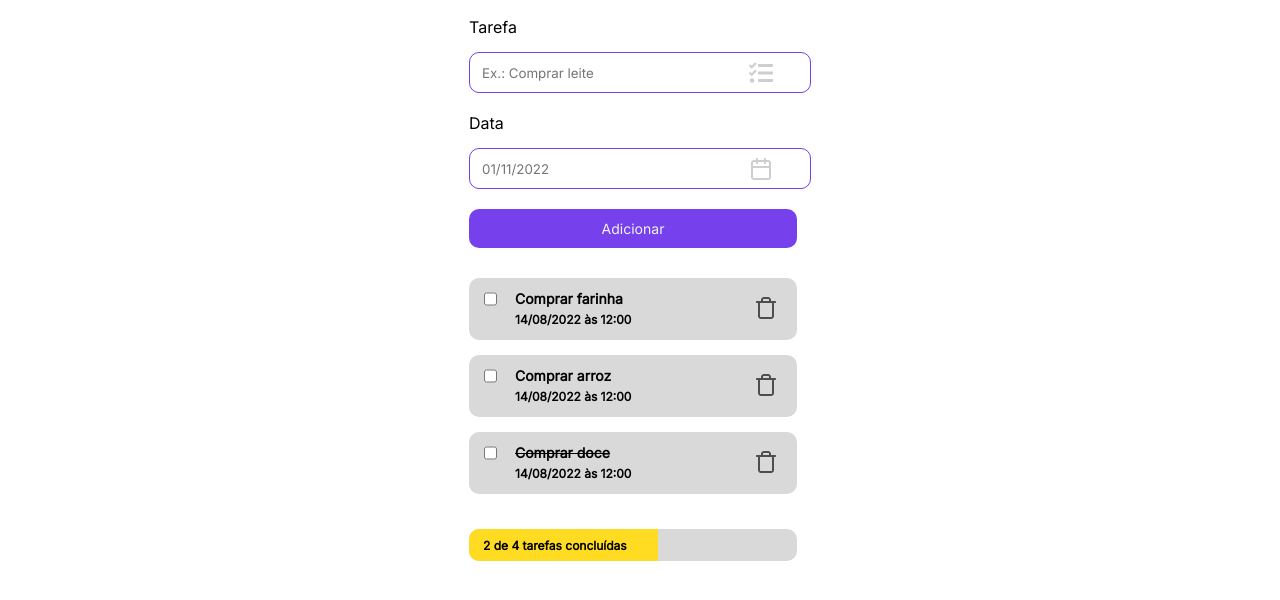
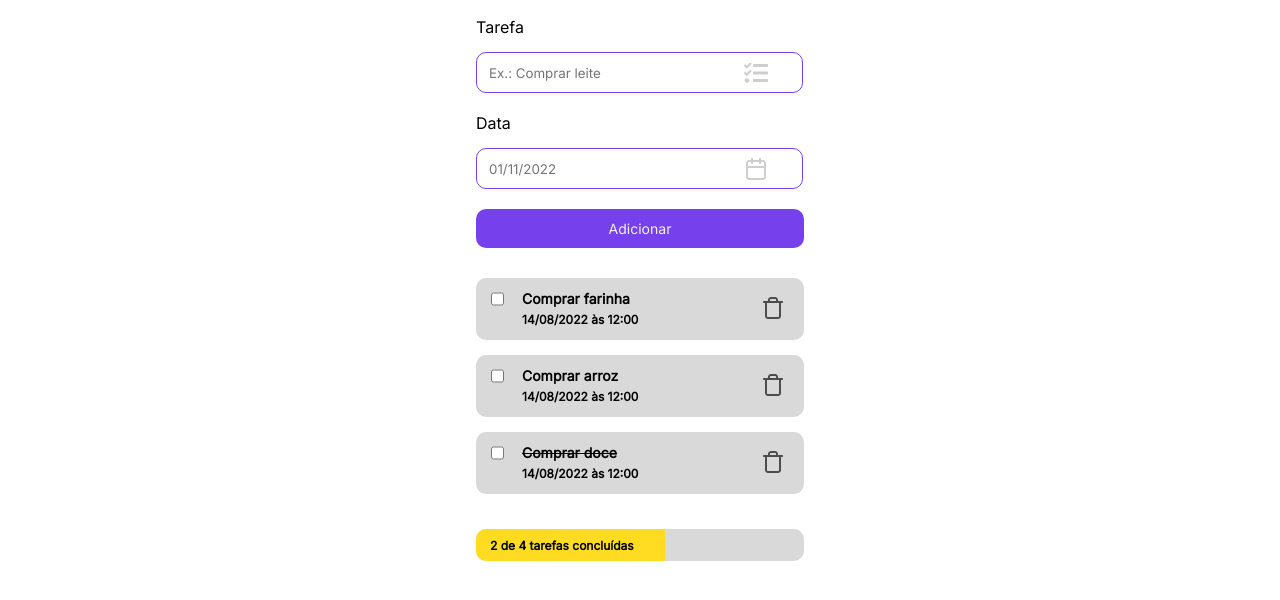
Before and after one commit to jaina-egler/checklist-js, a plain HTML site: page index.html in a window 1280 px wide. Shown: the part 64-664 px from the top of the page. Drawn offline with Linux system fonts and the light colour scheme.

Commit message:
Ajustes no input

```diff
--- a/assets/css/style.css
+++ b/assets/css/style.css
@@ -31,17 +31,13 @@
     font-size: 12px;
 }
 
-.formulario{
-
-}
-
 .input{
     border: none;
 }
 
 .input_img{
     margin-top: 15px;
-    width: 328px;
+    width: 313px;
     height: 39px;
     align-items: center;
     display: flex;
@@ -65,7 +61,7 @@
 }
 
 .input_img img{
-    padding-left: 75px;
+    padding-left: 63px;
 }
 
 
```
